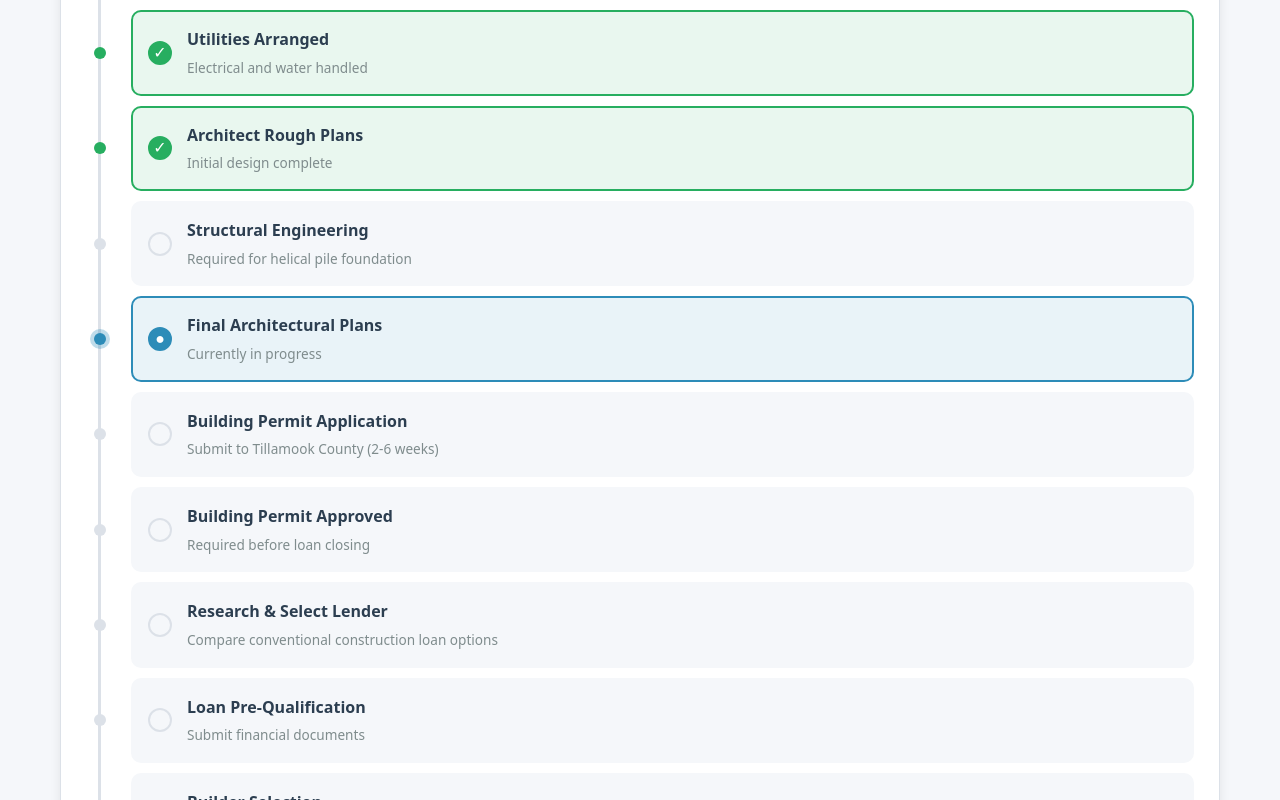
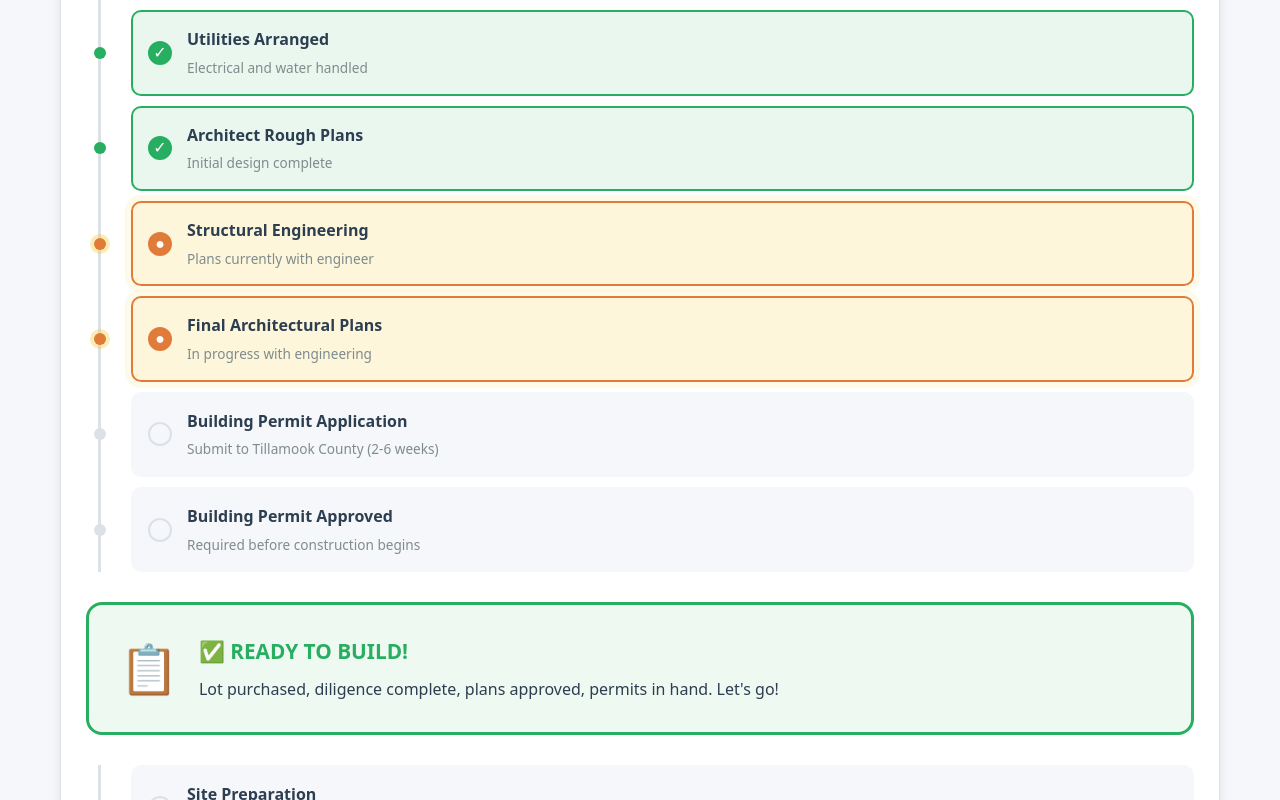
Before and after one commit to TimothyDalbey/Tide-Ave-House, a React (Vite) app: page / in a window 1280 px wide. Shown: the part 2000-2800 px from the top of the page. Built offline with nearby package versions, Linux system fonts and the light colour scheme.

Commit message:
Updating timelines, plans and estimates

```diff
--- a/src/components/tabs/BuildCosts.tsx
+++ b/src/components/tabs/BuildCosts.tsx
@@ -156,15 +156,14 @@ export function BuildCosts() {
         </Results>
 
         <Results title="🪵 Framing & Structure">
-          <div className="row">
-            <span className="lbl">Wood Framing ($/sf: ${inputs.framing})</span>
+          <div className="row" style={{ background: 'rgba(46, 204, 113, 0.1)', borderLeft: '3px solid var(--success)' }}>
+            <span className="lbl">✓ Framing, Sheathing & Housewrap ($/sf: ${inputs.framing}) <span style={{ fontSize: '.8rem', color: 'var(--success)', fontWeight: 'normal' }}>(labor $9/sf verified)</span></span>
             <div>
               <span className="val">{fmt(results.framingCost)}</span>
               <input type="number" value={inputs.framing} onChange={e => setInput('framing', +e.target.value)} style={{ width: '80px', marginLeft: '10px', padding: '4px 8px' }} />/sf
             </div>
           </div>
           {showExplanations && <ExplanationRow explanation={costExplanations.framing} />}
-          <CostRowWithExplanation label="Sheathing & House Wrap" value={inputs.sheath} field="sheath" setInput={setInput} explanation={costExplanations.sheath} show={showExplanations} />
         </Results>
 
         <Results title="🏠 Exterior">
--- a/src/components/tabs/Overview.tsx
+++ b/src/components/tabs/Overview.tsx
@@ -75,8 +75,8 @@ export function Overview() {
             <li>
               <span className="chk wip">⏳</span>
               <div>
-                <strong>Final Architectural Plans</strong><br />
-                <span style={{ color: 'var(--primary-light)' }}>In progress — awaiting completion from architect</span>
+                <strong>Structural Engineering & Final Plans</strong><br />
+                <span style={{ color: 'var(--warning)' }}>In progress — plans currently with engineer</span>
               </div>
             </li>
           </ul>
@@ -97,17 +97,12 @@ export function Overview() {
         <p style={{ marginBottom: '5px' }}>Click items to toggle status. Progress saved automatically.</p>
         <p style={{ marginBottom: '20px', fontSize: '.9rem', color: 'var(--text-light)' }}>
           <span style={{ color: 'var(--success)' }}>●</span> Completed{' '}
-          <span style={{ color: 'var(--primary-light)' }}>●</span> In Progress{' '}
+          <span style={{ color: 'var(--warning)' }}>●</span> In Progress{' '}
           <span style={{ color: 'var(--border)' }}>●</span> Not Started
         </p>
 
         <div className="tl">
-          {[
-            ...statusItems.preConstruction,
-            ...statusItems.financing,
-            ...statusItems.construction,
-            ...statusItems.completion
-          ].map(item => (
+          {statusItems.preConstruction.map(item => (
             <StatusItem
               key={item.id}
               status={status[item.id] || ''}
@@ -117,6 +112,67 @@ export function Overview() {
             />
           ))}
         </div>
+
+        <div className="milestone">
+          <div className="milestone-icon">📋</div>
+          <div className="milestone-content">
+            <h3>✅ READY TO BUILD!</h3>
+            <p>Lot purchased, diligence complete, plans approved, permits in hand. Let's go!</p>
+          </div>
+        </div>
+
+        <div className="tl">
+          {statusItems.construction.filter(item =>
+            ['site', 'sepinst', 'found', 'utilinst', 'frame', 'roof', 'siding', 'windows', 'extdoors'].includes(item.id)
+          ).map(item => (
+            <StatusItem
+              key={item.id}
+              status={status[item.id] || ''}
+              title={item.title}
+              note={item.note}
+              onClick={() => toggle(item.id)}
+            />
+          ))}
+        </div>
+
+        <div className="milestone">
+          <div className="milestone-icon">🏠</div>
+          <div className="milestone-content">
+            <h3>🎉 MAJOR MILESTONE: Dried In!</h3>
+            <p>Shell complete &amp; weather-tight. Protected from the elements!</p>
+          </div>
+        </div>
+
+        <div className="tl">
+          {statusItems.construction.filter(item =>
+            ['mep', 'ins', 'dry', 'ceiling', 'floor', 'cab', 'intdoors', 'bath', 'appl', 'paint', 'ext'].includes(item.id)
+          ).map(item => (
+            <StatusItem
+              key={item.id}
+              status={status[item.id] || ''}
+              title={item.title}
+              note={item.note}
+              onClick={() => toggle(item.id)}
+            />
+          ))}
+          {statusItems.completion.map(item => (
+            <StatusItem
+              key={item.id}
+              status={status[item.id] || ''}
+              title={item.title}
+              note={item.note}
+              onClick={() => toggle(item.id)}
+            />
+          ))}
+        </div>
+
+        <div className="milestone">
+          <div className="milestone-icon">🎉</div>
+          <div className="milestone-content">
+            <h3>🏡 MOVE IN READY!</h3>
+            <p>Construction complete. Welcome home!</p>
+          </div>
+        </div>
       </Card>
     </>
   );
--- a/src/components/tabs/StatusTracker.tsx
+++ b/src/components/tabs/StatusTracker.tsx
@@ -10,7 +10,7 @@ export function StatusTracker() {
       <p style={{ marginBottom: '5px' }}>Click items to toggle status. Progress saved automatically.</p>
       <p style={{ marginBottom: '20px', fontSize: '.9rem', color: 'var(--text-light)' }}>
         <span style={{ color: 'var(--success)' }}>●</span> Completed{' '}
-        <span style={{ color: 'var(--primary-light)' }}>●</span> In Progress{' '}
+        <span style={{ color: 'var(--warning)' }}>●</span> In Progress{' '}
         <span style={{ color: 'var(--border)' }}>●</span> Not Started
       </p>
 
@@ -29,10 +29,20 @@ export function StatusTracker() {
         </div>
       </div>
 
+      <div className="milestone">
+        <div className="milestone-icon">📋</div>
+        <div className="milestone-content">
+          <h3>✅ READY TO BUILD!</h3>
+          <p>Lot purchased, diligence complete, plans approved, permits in hand. Let's go!</p>
+        </div>
+      </div>
+
       <div className="stat-sec">
-        <h3>Financing Phase</h3>
+        <h3>Construction Phase 1: Shell / Dry-In</h3>
         <div className="tl">
-          {statusItems.financing.map(item => (
+          {statusItems.construction.filter(item =>
+            ['site', 'sepinst', 'found', 'utilinst', 'frame', 'roof', 'siding', 'windows', 'extdoors'].includes(item.id)
+          ).map(item => (
             <StatusItem
               key={item.id}
               status={status[item.id] || ''}
@@ -44,20 +54,11 @@ export function StatusTracker() {
         </div>
       </div>
 
-      <div className="stat-sec">
-        <h3>Construction Phase 1: Shell / Dry-In</h3>
-        <div className="tl">
-          {statusItems.construction.filter(item =>
-            ['site', 'found', 'sepinst', 'utilinst', 'frame', 'roof', 'siding', 'windows', 'extdoors'].includes(item.id)
-          ).map(item => (
-            <StatusItem
-              key={item.id}
-              status={status[item.id] || ''}
-              title={item.title}
-              note={item.note}
-              onClick={() => toggle(item.id)}
-            />
-          ))}
+      <div className="milestone">
+        <div className="milestone-icon">🏠</div>
+        <div className="milestone-content">
+          <h3>🎉 MAJOR MILESTONE: Dried In!</h3>
+          <p>Shell complete &amp; weather-tight. Protected from the elements!</p>
         </div>
       </div>
 
--- a/src/constants/index.ts
+++ b/src/constants/index.ts
@@ -85,24 +85,16 @@ export const statusItems = {
     { id: 'sep', title: 'Septic Permits', note: 'Permits obtained', defaultStatus: 'done' },
     { id: 'util', title: 'Utilities Arranged', note: 'Electrical and water handled', defaultStatus: 'done' },
     { id: 'rough', title: 'Architect Rough Plans', note: 'Initial design complete', defaultStatus: 'done' },
-    { id: 'eng', title: 'Structural Engineering', note: 'Required for helical pile foundation', defaultStatus: '' },
-    { id: 'final', title: 'Final Architectural Plans', note: 'Currently in progress', defaultStatus: 'wip' },
+    { id: 'eng', title: 'Structural Engineering', note: 'Plans currently with engineer', defaultStatus: 'wip' },
+    { id: 'final', title: 'Final Architectural Plans', note: 'In progress with engineering', defaultStatus: 'wip' },
     { id: 'bperm', title: 'Building Permit Application', note: 'Submit to Tillamook County (2-6 weeks)', defaultStatus: '' },
-    { id: 'bpermapp', title: 'Building Permit Approved', note: 'Required before loan closing', defaultStatus: '' }
-  ],
-  financing: [
-    { id: 'lres', title: 'Research & Select Lender', note: 'Compare conventional construction loan options', defaultStatus: '' },
-    { id: 'preap', title: 'Loan Pre-Qualification', note: 'Submit financial documents', defaultStatus: '' },
-    { id: 'bsel', title: 'Builder Selection', note: 'Select licensed general contractor', defaultStatus: '' },
-    { id: 'bapp', title: 'Builder Lender Approval', note: 'Lender reviews builder credentials', defaultStatus: '' },
-    { id: 'appr', title: 'Appraisal', note: 'Subject to completion appraisal', defaultStatus: '' },
-    { id: 'close', title: 'Loan Closing', note: 'Sign documents, fund construction', defaultStatus: '' }
+    { id: 'bpermapp', title: 'Building Permit Approved', note: 'Required before construction begins', defaultStatus: '' }
   ],
   construction: [
     // PHASE 1: Shell / Dry-In
     { id: 'site', title: 'Site Preparation', note: 'Phase 1: Clearing, grading', defaultStatus: '' },
+    { id: 'sepinst', title: 'Septic Installation', note: 'Phase 1: Alternative septic system', defaultStatus: '' },
     { id: 'found', title: 'Foundation', note: 'Phase 1: Helical piles + crawl space', defaultStatus: '' },
-    { id: 'sepinst', title: 'Septic Installation', note: 'Phase 1: Alternative septic system', defaultStatus: '' },
     { id: 'utilinst', title: 'Utilities Connection', note: 'Phase 1: Electric, water, gas', defaultStatus: '' },
     { id: 'frame', title: 'Framing', note: 'Phase 1: Structure and sheathing', defaultStatus: '' },
     { id: 'roof', title: 'Roofing', note: 'Phase 1: Metal roof installation', defaultStatus: '' },
@@ -124,9 +116,7 @@ export const statusItems = {
   ],
   completion: [
     { id: 'finsp', title: 'Final Inspections', note: 'All trades and compliance', defaultStatus: '' },
-    { id: 'co', title: 'Certificate of Occupancy', note: 'Final approval from county', defaultStatus: '' },
-    { id: 'conv', title: 'Loan Conversion', note: 'Construction to permanent mortgage', defaultStatus: '' },
-    { id: 'move', title: 'Move In! 🎉', note: 'Welcome home', defaultStatus: '' }
+    { id: 'co', title: 'Certificate of Occupancy', note: 'Final approval from county', defaultStatus: '' }
   ]
 };
 
--- a/src/contexts/StatusContext.tsx
+++ b/src/contexts/StatusContext.tsx
@@ -21,15 +21,27 @@ function getDefaultStatus(): StatusMap {
 }
 
 function loadFromStorage(): StatusMap {
+  const defaults = getDefaultStatus();
   try {
     const saved = localStorage.getItem(STORAGE_KEY);
     if (saved) {
-      return { ...getDefaultStatus(), ...JSON.parse(saved) };
+      const parsed = JSON.parse(saved) as StatusMap;
+      // Merge: use saved value unless default is 'wip' and saved is empty
+      // (allows code updates to mark items in-progress)
+      const merged: StatusMap = { ...defaults };
+      for (const [key, savedValue] of Object.entries(parsed)) {
+        if (defaults[key] === 'wip' && savedValue === '') {
+          // Keep the default 'wip' status
+          continue;
+        }
+        merged[key] = savedValue;
+      }
+      return merged;
     }
   } catch {
     // Ignore parse errors
   }
-  return getDefaultStatus();
+  return defaults;
 }
 
 const StatusContext = createContext<StatusContextType | undefined>(undefined);
--- a/src/index.css
+++ b/src/index.css
@@ -334,8 +334,14 @@ input:focus, select:focus {
 }
 
 .stat-item.wip {
-  background: rgba(45, 140, 184, .1);
-  border-color: var(--primary-light);
+  background: rgba(241, 196, 15, .15);
+  border-color: var(--warning);
+  animation: pulse-wip 2s ease-in-out infinite;
+}
+
+@keyframes pulse-wip {
+  0%, 100% { box-shadow: 0 0 0 0 rgba(241, 196, 15, 0.4); }
+  50% { box-shadow: 0 0 0 8px rgba(241, 196, 15, 0); }
 }
 
 .stat-chk {
@@ -356,8 +362,8 @@ input:focus, select:focus {
 }
 
 .stat-item.wip .stat-chk {
-  background: var(--primary-light);
-  border-color: var(--primary-light);
+  background: var(--warning);
+  border-color: var(--warning);
   color: #fff;
 }
 
@@ -398,8 +404,35 @@ input:focus, select:focus {
 }
 
 .tl .stat-item.wip::before {
-  background: var(--primary-light);
-  box-shadow: 0 0 0 4px rgba(45, 140, 184, .3);
+  background: var(--warning);
+  box-shadow: 0 0 0 4px rgba(241, 196, 15, .3);
+}
+
+.milestone {
+  display: flex;
+  align-items: center;
+  gap: 20px;
+  padding: 25px 30px;
+  margin: 30px 0;
+  background: rgba(39, 174, 96, 0.08);
+  border: 3px solid var(--success);
+  border-radius: 16px;
+}
+
+.milestone-icon {
+  font-size: 3rem;
+}
+
+.milestone-content h3 {
+  margin: 0 0 8px 0;
+  color: var(--success);
+  font-size: 1.3rem;
+}
+
+.milestone-content p {
+  margin: 0;
+  color: var(--text);
+  font-size: 1rem;
 }
 
 .step {
@@ -452,6 +485,10 @@ input:focus, select:focus {
 .rlist .chk {
   color: var(--success);
   font-weight: bold;
+}
+
+.rlist .chk.wip {
+  color: var(--warning);
 }
 
 .specs {
```
Also changed, not shown: src/constants/costExplanations.ts (+27 -94 lines), src/contexts/BuildContext.tsx (+4 -6 lines).
